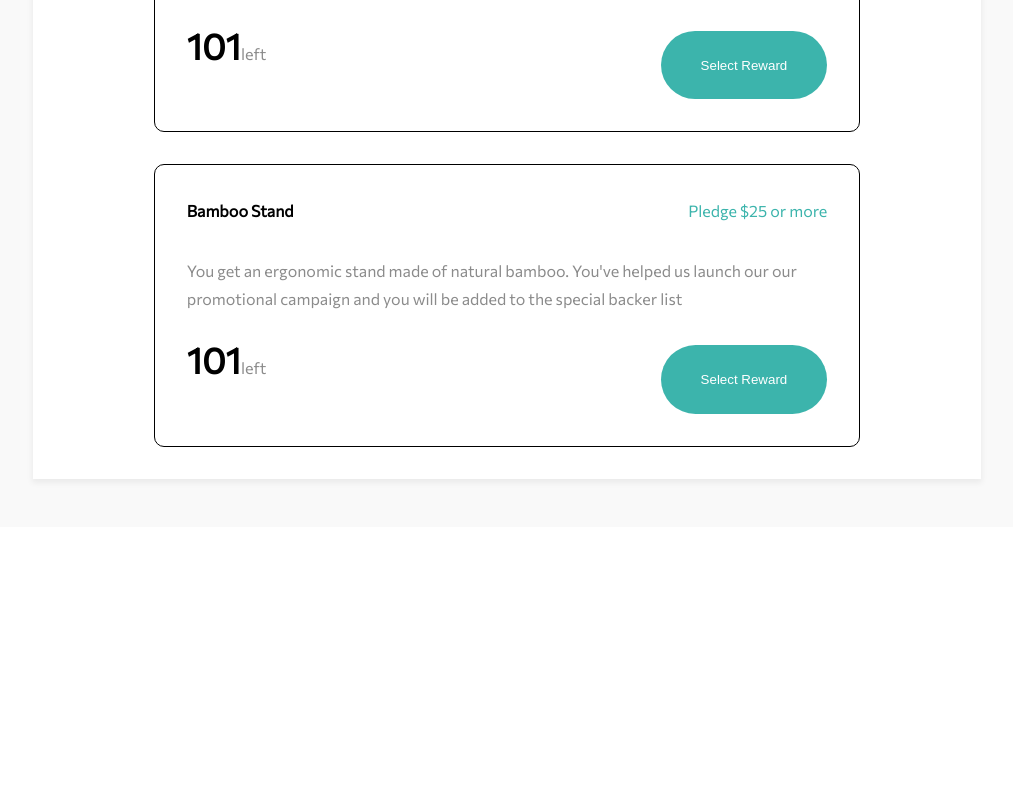
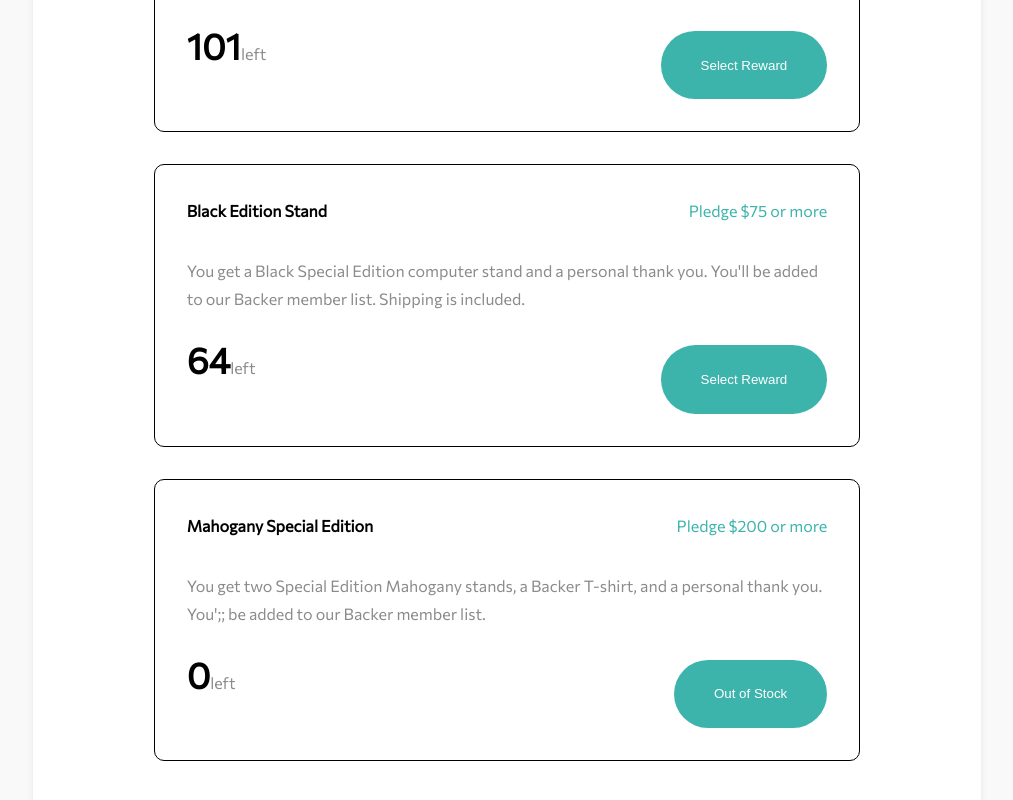
Before and after one commit to nonsoo/crowdfunding--app, a React (Create React App) app: page / in a window 1280 px wide. Shown: the part 1953-2753 px from the top of the page, without its empty margins (133-1146 px from the left). Before the commit the page ends 2480 px from the top, so only its background shows below. Built offline with nearby package versions, Linux system fonts and the light colour scheme.

Commit message:
layout done

```diff
--- a/src/Components/InteractiveComp/RewardsComp.jsx
+++ b/src/Components/InteractiveComp/RewardsComp.jsx
@@ -6,6 +6,7 @@ const RewardsComp = ({
   pledgeAmount,
   rewardDescri,
   pledgeRemains,
+  BtnName,
 }) => {
   return (
     <div className="Rewards">
@@ -19,7 +20,7 @@ const RewardsComp = ({
           <span className="RewardsSelectors__Name--Bold">{pledgeRemains}</span>
           left
         </p>
-        <Btn btnName="Select Reward" cssClass="RewardsSelectors__Btn" />
+        <Btn btnName={BtnName} cssClass="RewardsSelectors__Btn" />
       </div>
     </div>
   );
--- a/src/Components/ProjectDetails.jsx
+++ b/src/Components/ProjectDetails.jsx
@@ -9,16 +9,24 @@ const ProjectDetails = () => {
       rewardName: "Bamboo Stand",
       pledgeAmount: "25",
       descri: `You get an ergonomic stand made of natural bamboo. You've helped us launch
-        our our promotional campaign and you will be added to the special backer list`,
+        our our promotional campaign and you will be added to the special backer list.`,
       pledgeRemains: 101,
     },
     {
       id: 2,
-      rewardName: "Bamboo Stand",
-      pledgeAmount: "25",
-      descri: `You get an ergonomic stand made of natural bamboo. You've helped us launch
-        our our promotional campaign and you will be added to the special backer list`,
-      pledgeRemains: 101,
+      rewardName: "Black Edition Stand",
+      pledgeAmount: "75",
+      descri: `You get a Black Special Edition computer stand and a personal thank you. You'll
+      be added to our Backer member list. Shipping is included.`,
+      pledgeRemains: 64,
+    },
+    {
+      id: 3,
+      rewardName: "Mahogany Special Edition",
+      pledgeAmount: "200",
+      descri: `You get two Special Edition Mahogany stands, a Backer T-shirt, and a personal thank you.
+      You';; be added to our Backer member list.`,
+      pledgeRemains: 0,
     },
   ];
   return (
@@ -46,6 +54,9 @@ const ProjectDetails = () => {
             pledgeAmount={Reward.pledgeAmount}
             rewardDescri={Reward.descri}
             pledgeRemains={Reward.pledgeRemains}
+            BtnName={
+              Reward.pledgeRemains === 0 ? "Out of Stock" : "Select Reward"
+            }
           />
         ))}
       </div>
--- a/src/css/layout.css
+++ b/src/css/layout.css
@@ -154,6 +154,7 @@
   flex-direction: column;
   align-items: center;
   gap: 2rem;
+  margin-bottom: 2rem;
 }
 
 .Rewards {
```
